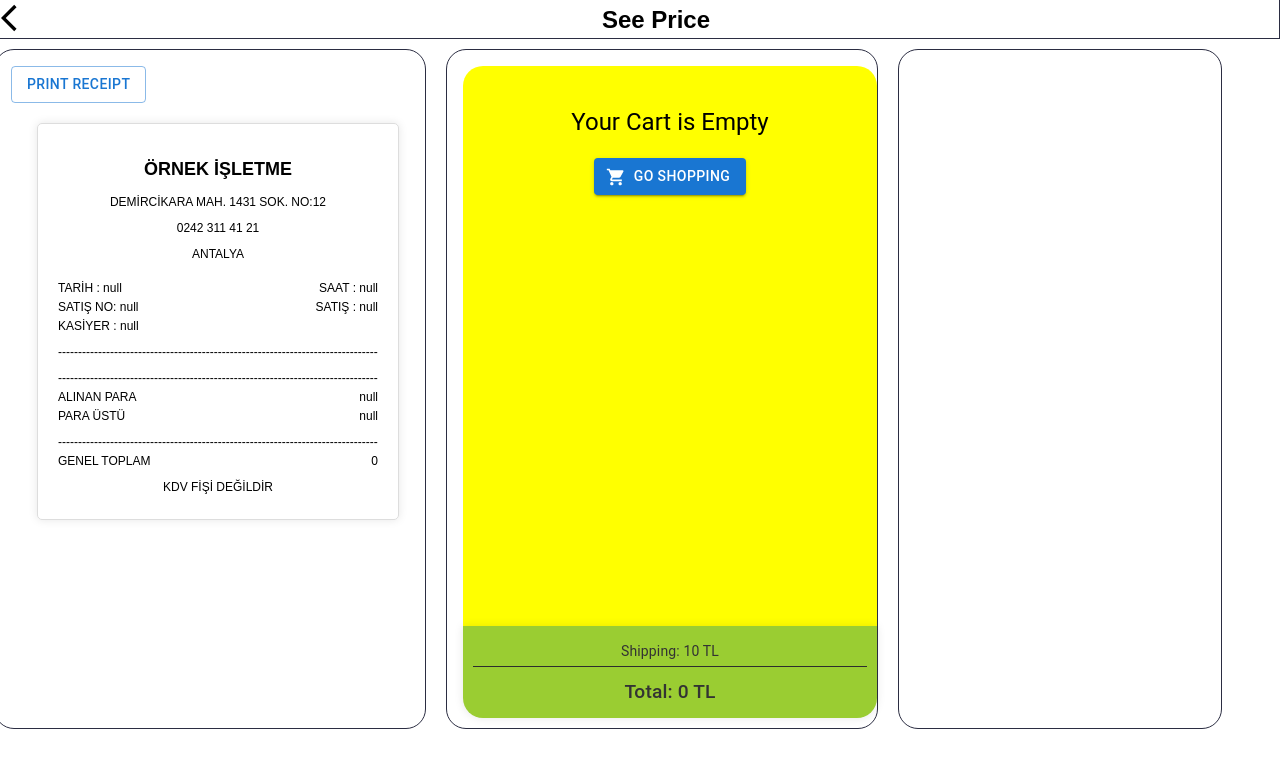
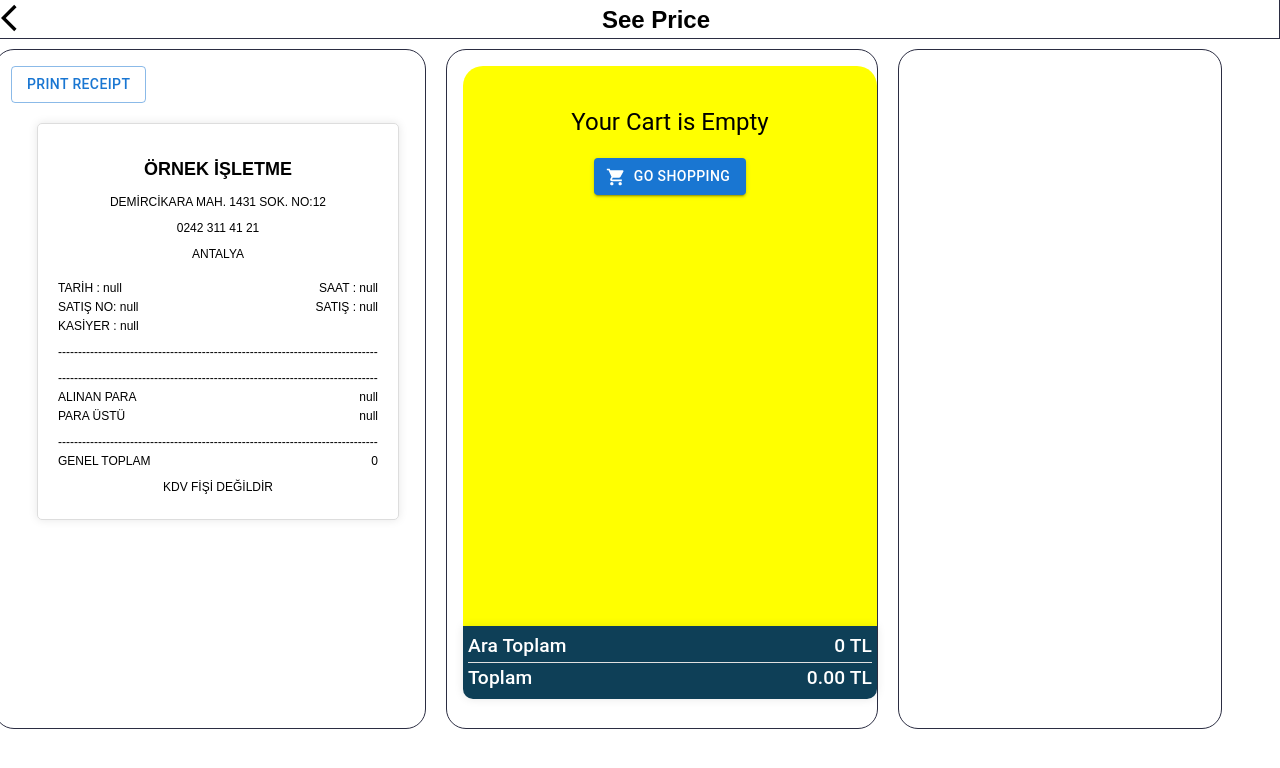
Before and after one commit to yusufinann/32bit-CashRegisterApp, a React (Create React App) app: page /price in a window 1280 px wide. Shown: the top 768 px of the page. Built offline with nearby package versions, Linux system fonts and the light colour scheme; data requests are answered from the project's data file.

Commit message:
Update the the area which showing total price and subtotal

```diff
--- a/src/SalesPage/TotalAmount.js
+++ b/src/SalesPage/TotalAmount.js
@@ -1,25 +1,61 @@
+
 import React from 'react';
 import { Typography, Box, Divider } from '@mui/material';
+import { useGlobalContext } from '../contexts/GlobalContext';
 
 const TotalAmount = ({ totalAmount, subTotal }) => {
+  const { cart } = useGlobalContext(); // Correctly call the function
+
+  const calculateTotalPrice = (item) => {
+    let totalCost = item.quantity * item.product.price;
+
+    switch (item.product.campaign_id) {
+      case 'C001':
+        const numberOfFullDiscounts = Math.floor(item.quantity / 3);
+        const numberOfPaidItems = item.quantity - numberOfFullDiscounts;
+        totalCost = numberOfPaidItems * item.product.price;
+        break;
+      case 'C002':
+        totalCost = item.quantity * item.product.price * 0.5;
+        break;
+      case 'C003':
+        totalCost = item.quantity * item.product.price * 0.9;
+        break;
+      default:
+        totalCost = item.quantity * item.product.price;
+        break;
+    }
+
+    return totalCost;
+  };
+
+  const calculateCartTotal = () => {
+    return cart.reduce((total, item) => total + calculateTotalPrice(item), 0); // Correct the reduce function
+  };
+
+  const Total = calculateCartTotal().toFixed(2); // Subtotal calculated directly here
+
   return (
     <Box
     sx={{
-        textAlign: 'center',
-        padding: '10px',
-        borderBottomRightRadius:"20px",
-        borderBottomLeftRadius:"20px",
-        backgroundColor: "yellowgreen", // Arka plan rengi
+      padding: '5px',
+      borderBottomRightRadius: "10px",
+      borderBottomLeftRadius: "10px",
+      backgroundColor: "#0E3F57",
       boxShadow: '0 0 10px rgba(0, 0, 0, 0.1)',
     }}
   >
-      <Typography variant="body2" style={{ color: '#333', marginBottom: '5px', marginTop: '5px' }}>
-        Shipping: 10 TL {/* Kargo ücreti, isteğe bağlı olarak burada gösterilebilir */}
+    <Typography variant="h6" style={{ color: 'white', marginTop: 'auto', fontSize: '1.2rem', display: 'flex', justifyContent: 'space-between' }}>
+  <span>Ara Toplam</span>
+  <span>{totalAmount} TL</span>
 </Typography>
-      <Divider sx={{ backgroundColor: '#333' }} />
-      <Typography variant="h6" style={{ color: '#333', marginTop: '10px', fontSize: '1.2rem' }}>
-        Total: {totalAmount} TL
+
+    <Divider sx={{ backgroundColor: 'white' }} />
+    <Typography variant="h6" style={{ color: 'white', marginTop: 'auto', fontSize: '1.2rem', display: 'flex', justifyContent: 'space-between' }}>
+  <span>Toplam</span>
+  <span>{Total} TL</span>
 </Typography>
+
   </Box>
   );
 };
```
Lines whose indentation alone changed are shown as unchanged.
